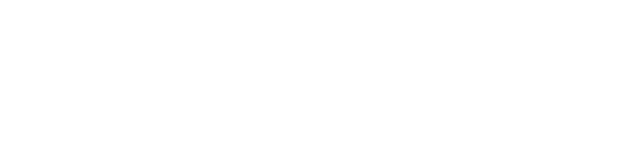
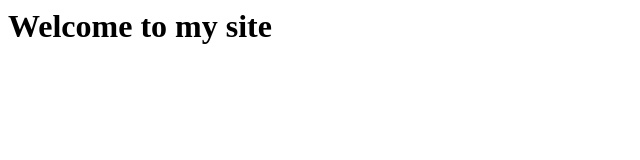
Before and after one commit to AyeshShanuka/the-git, a plain HTML site: page index.html in a window 1280 px wide. Shown: the whole page, without its empty margins (0-640 px from the left). Drawn offline with Linux system fonts and the light colour scheme.

Commit message:
#7 Add details to index

```diff
--- a/index.html
+++ b/index.html
@@ -1,7 +1,8 @@
 <html>
 	<head>
-		<title>Title</title>
+		<title>My Website</title>
 	</head>
 	<body>
+		<h1>Welcome to my site</h1>
 	</body>
 </html>
```
